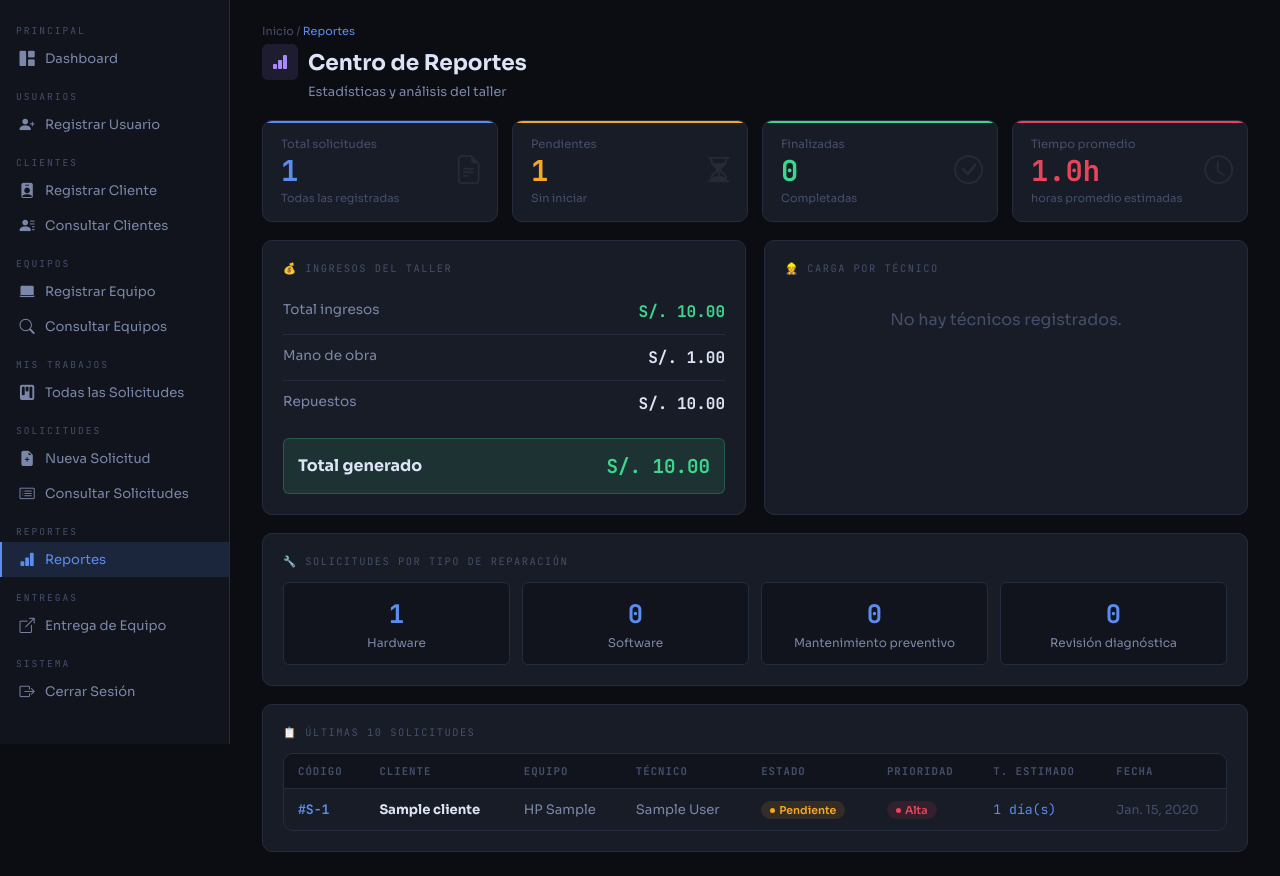
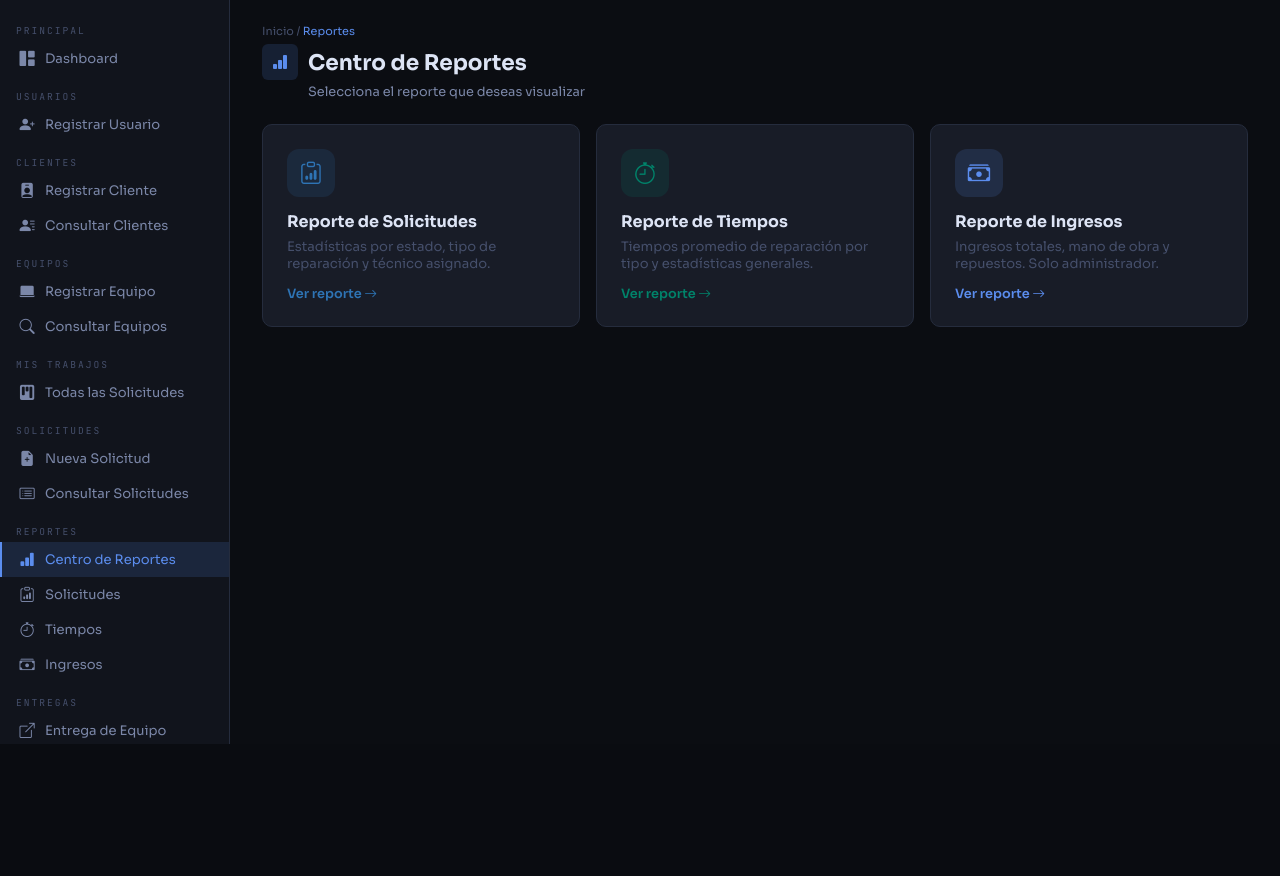
Before and after one commit to malcamilianabel-source/techrepair, a Django app: page /reportes/ in a window 1280 px wide. Shown: the part 56-932 px from the top of the page. After the commit the page ends 800 px from the top, so only its background shows below. Run offline with Django 5.2, Linux system fonts and the light colour scheme; a user stored in the database is signed in; tables that the repository leaves empty hold one stand-in row (values such as "Sample post").

Commit message:
Reportes

```diff
--- a/core/templates/core/base.html
+++ b/core/templates/core/base.html
@@ -172,7 +172,16 @@ textarea.fc{resize:vertical;min-height:80px;}
   </a>
   <div class="sb-sect">Reportes</div>
   <a href="{% url 'reportes' %}" class="sb-item {% if request.resolver_match.url_name == 'reportes' %}on{% endif %}">
-    <i class="bi bi-bar-chart-fill"></i> Reportes
+    <i class="bi bi-bar-chart-fill"></i> Centro de Reportes
+  </a>
+  <a href="{% url 'reporte_solicitudes' %}" class="sb-item {% if request.resolver_match.url_name == 'reporte_solicitudes' %}on{% endif %}">
+    <i class="bi bi-clipboard-data"></i> Solicitudes
+  </a>
+  <a href="{% url 'reporte_tiempos' %}" class="sb-item {% if request.resolver_match.url_name == 'reporte_tiempos' %}on{% endif %}">
+    <i class="bi bi-stopwatch"></i> Tiempos
+  </a>
+  <a href="{% url 'reporte_ingresos' %}" class="sb-item {% if request.resolver_match.url_name == 'reporte_ingresos' %}on{% endif %}">
+    <i class="bi bi-cash-stack"></i> Ingresos
   </a>
   <div class="sb-sect">Entregas</div>
   <a href="{% url 'consultar_solicitudes' %}?estado=finalizado" class="sb-item {% if request.resolver_match.url_name == 'entrega' %}on{% endif %}">
@@ -202,9 +211,15 @@ textarea.fc{resize:vertical;min-height:80px;}
   <a href="{% url 'consultar_solicitudes' %}" class="sb-item {% if request.resolver_match.url_name == 'consultar_solicitudes' %}on{% endif %}">
     <i class="bi bi-card-list"></i> Consultar Solicitudes
   </a>
-  <div class="sb-sect">Reportes</div>
+ <div class="sb-sect">Reportes</div>
   <a href="{% url 'reportes' %}" class="sb-item {% if request.resolver_match.url_name == 'reportes' %}on{% endif %}">
-    <i class="bi bi-bar-chart-fill"></i> Reportes
+    <i class="bi bi-bar-chart-fill"></i> Centro de Reportes
+  </a>
+  <a href="{% url 'reporte_solicitudes' %}" class="sb-item {% if request.resolver_match.url_name == 'reporte_solicitudes' %}on{% endif %}">
+    <i class="bi bi-clipboard-data"></i> Solicitudes
+  </a>
+  <a href="{% url 'reporte_tiempos' %}" class="sb-item {% if request.resolver_match.url_name == 'reporte_tiempos' %}on{% endif %}">
+    <i class="bi bi-stopwatch"></i> Tiempos
   </a>
   <div class="sb-sect">Entregas</div>
   <a href="{% url 'consultar_solicitudes' %}?estado=finalizado" class="sb-item {% if request.resolver_match.url_name == 'entrega' %}on{% endif %}">
--- a/core/templates/core/reportes/index.html
+++ b/core/templates/core/reportes/index.html
@@ -1,180 +1,83 @@
 {% extends 'core/base.html' %}
-
 {% block title %}Reportes{% endblock %}
-
 {% block content %}
 <div class="bc">Inicio / <span>Reportes</span></div>
-<div style="margin-bottom:20px;">
+<div style="margin-bottom:24px;">
   <div class="pt">
-    <div class="pt-ic" style="background:var(--pg);color:var(--purple);">
+    <div class="pt-ic" style="background:var(--ag);color:var(--accent);">
       <i class="bi bi-bar-chart-fill"></i>
     </div>
     Centro de Reportes
   </div>
-  <div class="ps">Estadísticas y análisis del taller</div>
+  <div class="ps">Selecciona el reporte que deseas visualizar</div>
 </div>
 
-<!-- STATS PRINCIPALES -->
-<div class="grid4" style="margin-bottom:18px;">
-  <div class="stat b">
-    <div class="sl">Total solicitudes</div>
-    <div class="sv b">{{ total_sol }}</div>
-    <div class="ss">Todas las registradas</div>
-    <i class="bi bi-file-earmark-text si"></i>
-  </div>
-  <div class="stat o">
-    <div class="sl">Pendientes</div>
-    <div class="sv o">{{ pendientes }}</div>
-    <div class="ss">Sin iniciar</div>
-    <i class="bi bi-hourglass-split si"></i>
-  </div>
-  <div class="stat g">
-    <div class="sl">Finalizadas</div>
-    <div class="sv g">{{ finalizadas }}</div>
-    <div class="ss">Completadas</div>
-    <i class="bi bi-check-circle si"></i>
-  </div>
-  <div class="stat r">
-    <div class="sl">Tiempo promedio</div>
-    <div class="sv r">{{ promedio_dias }}h</div>
-    <div class="ss">horas promedio estimadas</div>
-    <i class="bi bi-clock si"></i>
-  </div>
-</div>
+<div style="display:grid;grid-template-columns:repeat(auto-fit,minmax(260px,1fr));gap:16px;">
 
-<div class="two" style="margin-bottom:18px;">
-  <!-- INGRESOS -->
-  <div class="card">
-    <div class="ct">💰 Ingresos del taller</div>
-    <div style="display:flex;flex-direction:column;gap:0;">
-      <div style="display:flex;justify-content:space-between;padding:12px 0;border-bottom:1px solid var(--border);">
-        <span style="font-size:.85rem;color:var(--t2);">Total ingresos</span>
-        <span style="font-family:'JetBrains Mono',monospace;font-weight:700;color:var(--success);">
-          S/. {{ total_ingresos }}</span>
+  <a href="{% url 'reporte_solicitudes' %}" style="text-decoration:none;">
+    <div class="card" style="padding:24px;cursor:pointer;transition:border-color .2s;
+      border:1px solid var(--border);" onmouseover="this.style.borderColor='#2E74B5'"
+      onmouseout="this.style.borderColor='var(--border)'">
+      <div style="width:48px;height:48px;border-radius:12px;background:rgba(46,116,181,.15);
+        display:flex;align-items:center;justify-content:center;
+        font-size:1.4rem;color:#2E74B5;margin-bottom:14px;">
+        <i class="bi bi-clipboard-data"></i>
       </div>
-      <div style="display:flex;justify-content:space-between;padding:12px 0;border-bottom:1px solid var(--border);">
-        <span style="font-size:.85rem;color:var(--t2);">Mano de obra</span>
-        <span style="font-family:'JetBrains Mono',monospace;font-weight:700;">
-          S/. {{ total_mano_obra }}</span>
+      <div style="font-size:1rem;font-weight:700;color:var(--t1);margin-bottom:6px;">
+        Reporte de Solicitudes
       </div>
-      <div style="display:flex;justify-content:space-between;padding:12px 0;">
-        <span style="font-size:.85rem;color:var(--t2);">Repuestos</span>
-        <span style="font-family:'JetBrains Mono',monospace;font-weight:700;">
-          S/. {{ total_ingresos|floatformat:2 }}</span>
+      <div style="font-size:.82rem;color:var(--t3);">
+        Estadísticas por estado, tipo de reparación y técnico asignado.
+      </div>
+      <div style="margin-top:14px;font-size:.8rem;color:#2E74B5;font-weight:600;">
+        Ver reporte <i class="bi bi-arrow-right"></i>
       </div>
     </div>
-    <div style="display:flex;justify-content:space-between;align-items:center;
-      padding:14px;background:var(--sg);border:1px solid rgba(61,214,140,.25);
-      border-radius:var(--rs);margin-top:12px;">
-      <span style="font-weight:700;">Total generado</span>
-      <span style="font-family:'JetBrains Mono',monospace;color:var(--success);font-size:1.2rem;font-weight:700;">
-        S/. {{ total_ingresos }}</span>
+  </a>
+
+  <a href="{% url 'reporte_tiempos' %}" style="text-decoration:none;">
+    <div class="card" style="padding:24px;cursor:pointer;transition:border-color .2s;
+      border:1px solid var(--border);" onmouseover="this.style.borderColor='#00836A'"
+      onmouseout="this.style.borderColor='var(--border)'">
+      <div style="width:48px;height:48px;border-radius:12px;background:rgba(0,131,106,.15);
+        display:flex;align-items:center;justify-content:center;
+        font-size:1.4rem;color:#00836A;margin-bottom:14px;">
+        <i class="bi bi-stopwatch"></i>
+      </div>
+      <div style="font-size:1rem;font-weight:700;color:var(--t1);margin-bottom:6px;">
+        Reporte de Tiempos
+      </div>
+      <div style="font-size:.82rem;color:var(--t3);">
+        Tiempos promedio de reparación por tipo y estadísticas generales.
+      </div>
+      <div style="margin-top:14px;font-size:.8rem;color:#00836A;font-weight:600;">
+        Ver reporte <i class="bi bi-arrow-right"></i>
+      </div>
     </div>
-  </div>
+  </a>
 
-  <!-- CARGA POR TÉCNICO -->
-  <div class="card">
-    <div class="ct">👷 Carga por técnico</div>
-    {% if carga_tecnicos %}
-    <div style="display:flex;flex-direction:column;gap:14px;">
-      {% for tec in carga_tecnicos %}
-      <div>
-        <div style="display:flex;justify-content:space-between;margin-bottom:6px;">
-          <span style="font-size:.85rem;font-weight:600;">{{ tec.nombre }}</span>
-          <span style="font-family:'JetBrains Mono',monospace;font-size:.85rem;color:var(--accent);">
-            {{ tec.cantidad }} trabajo(s)</span>
-        </div>
-        <div style="height:6px;background:var(--border);border-radius:3px;">
-          <div style="height:100%;width:{% if tec.cantidad > 0 %}{{ tec.cantidad }}0{% else %}0{% endif %}%;
-            max-width:100%;background:var(--accent);border-radius:3px;"></div>
-        </div>
+  {% if request.user.rol == 'admin' %}
+  <a href="{% url 'reporte_ingresos' %}" style="text-decoration:none;">
+    <div class="card" style="padding:24px;cursor:pointer;transition:border-color .2s;
+      border:1px solid var(--border);" onmouseover="this.style.borderColor='var(--accent)'"
+      onmouseout="this.style.borderColor='var(--border)'">
+      <div style="width:48px;height:48px;border-radius:12px;background:var(--ag);
+        display:flex;align-items:center;justify-content:center;
+        font-size:1.4rem;color:var(--accent);margin-bottom:14px;">
+        <i class="bi bi-cash-stack"></i>
       </div>
-      {% endfor %}
+      <div style="font-size:1rem;font-weight:700;color:var(--t1);margin-bottom:6px;">
+        Reporte de Ingresos
+      </div>
+      <div style="font-size:.82rem;color:var(--t3);">
+        Ingresos totales, mano de obra y repuestos. Solo administrador.
+      </div>
+      <div style="margin-top:14px;font-size:.8rem;color:var(--accent);font-weight:600;">
+        Ver reporte <i class="bi bi-arrow-right"></i>
+      </div>
     </div>
-    {% else %}
-    <div style="text-align:center;padding:20px;color:var(--t3);">
-      No hay técnicos registrados.
-    </div>
-    {% endif %}
-  </div>
+  </a>
+  {% endif %}
+
 </div>
-
-<!-- TIPOS DE REPARACIÓN -->
-<div class="card" style="margin-bottom:18px;">
-  <div class="ct">🔧 Solicitudes por tipo de reparación</div>
-  <div style="display:grid;grid-template-columns:repeat(4,1fr);gap:12px;">
-    {% for tipo, cantidad in tipos.items %}
-    <div style="background:var(--surface);border:1px solid var(--border);
-      border-radius:var(--rs);padding:14px;text-align:center;">
-      <div style="font-size:1.6rem;font-weight:700;font-family:'JetBrains Mono',monospace;
-        color:var(--accent);">{{ cantidad }}</div>
-      <div style="font-size:.75rem;color:var(--t2);margin-top:4px;">{{ tipo }}</div>
-    </div>
-    {% endfor %}
-  </div>
-</div>
-
-<!-- SOLICITUDES RECIENTES -->
-<div class="card">
-  <div class="ct">📋 Últimas 10 solicitudes</div>
-  <div class="tw">
-    <table>
-      <thead>
-        <tr>
-          <th>Código</th>
-          <th>Cliente</th>
-          <th>Equipo</th>
-          <th>Técnico</th>
-          <th>Estado</th>
-          <th>Prioridad</th>
-          <th>T. Estimado</th>
-          <th>Fecha</th>
-        </tr>
-      </thead>
-      <tbody>
-        {% for sol in recientes %}
-        <tr>
-          <td><strong class="mono acc">#S-{{ sol.id }}</strong></td>
-          <td><strong>{{ sol.cliente.nombre }}</strong></td>
-          <td>{{ sol.equipo.get_marca_display }} {{ sol.equipo.modelo }}</td>
-          <td>
-            {% if sol.detalle.tecnico %}
-              {{ sol.detalle.tecnico.get_full_name|default:sol.detalle.tecnico.username }}
-            {% else %}
-              <span style="color:var(--t3);">Sin asignar</span>
-            {% endif %}
-          </td>
-          <td>
-            {% if sol.estado == 'pendiente' %}<span class="badge bp">Pendiente</span>
-            {% elif sol.estado == 'proceso' %}<span class="badge bpr">En proceso</span>
-            {% elif sol.estado == 'finalizado' %}<span class="badge bf">Finalizado</span>
-            {% else %}<span class="badge">{{ sol.get_estado_display }}</span>{% endif %}
-          </td>
-          <td>
-            {% if sol.prioridad == 'alta' %}<span class="badge bh">Alta</span>
-            {% elif sol.prioridad == 'media' %}<span class="badge bm">Media</span>
-            {% else %}<span class="badge bl">Baja</span>{% endif %}
-          </td>
-          <td class="mono">
-            {% if sol.dias_estimados %}
-              <span style="color:var(--accent);">{{ sol.dias_estimados }} día(s)</span>
-            {% else %}—{% endif %}
-          </td>
-          <td style="font-size:.78rem;color:var(--t3);">{{ sol.fecha_ingreso }}</td>
-        </tr>
-        {% empty %}
-        <tr>
-          <td colspan="8" style="text-align:center;padding:30px;color:var(--t3);">
-            No hay solicitudes registradas.
-          </td>
-        </tr>
-        {% endfor %}
-      </tbody>
-    </table>
-  </div>
-</div>
-
-<style>
-:root{--purple:#a78bfa;--pg:rgba(167,139,250,.12);}
-</style>
 {% endblock %}
--- a/core/urls.py
+++ b/core/urls.py
@@ -41,6 +41,9 @@ urlpatterns = [
 
     # ── REPORTES ──
     path('reportes/', views.reportes, name='reportes'),
+    path('reportes/solicitudes/', views.reporte_solicitudes, name='reporte_solicitudes'),
+    path('reportes/tiempos/', views.reporte_tiempos, name='reporte_tiempos'),
+    path('reportes/ingresos/', views.reporte_ingresos, name='reporte_ingresos'),
 
     # ── AJAX ──
     path('api/equipos/<int:cliente_id>/', views.equipos_por_cliente, name='equipos_por_cliente'),
--- a/core/views.py
+++ b/core/views.py
@@ -479,67 +479,117 @@ def costos(request, pk):
         'costo':     costo,
     })
 
-    # ── REPORTES ───────────────────────────────────────────────────
+    # ── REPORTES — ÍNDICE ──────────────────────────────────────────
 @login_required(login_url='login')
 def reportes(request):
     if request.user.rol not in ['admin', 'recep']:
         return redirect('dashboard')
+    return render(request, 'core/reportes/index.html', {})
 
-    # Estadísticas generales
-    total_sol      = Solicitud.objects.count()
-    pendientes     = Solicitud.objects.filter(estado='pendiente').count()
-    en_proceso     = Solicitud.objects.filter(estado='proceso').count()
-    finalizadas    = Solicitud.objects.filter(estado='finalizado').count()
-    entregadas     = Solicitud.objects.filter(estado='entregado').count()
 
-    # Solicitudes por tipo
+# ── REPORTE SOLICITUDES ────────────────────────────────────────
+@login_required(login_url='login')
+def reporte_solicitudes(request):
+    if request.user.rol not in ['admin', 'recep']:
+        return redirect('dashboard')
+
+    total    = Solicitud.objects.count()
+    estados  = {
+        'Pendiente':   Solicitud.objects.filter(estado='pendiente').count(),
+        'En proceso':  Solicitud.objects.filter(estado='proceso').count(),
+        'Finalizado':  Solicitud.objects.filter(estado='finalizado').count(),
+        'Entregado':   Solicitud.objects.filter(estado='entregado').count(),
+    }
     tipos = {}
     for t, label in Solicitud.TIPOS_REP:
         tipos[label] = Solicitud.objects.filter(tipo_reparacion=t).count()
 
-    # Solicitudes por técnico
-    tecnicos = Usuario.objects.filter(rol='tec')
-    carga_tecnicos = []
-    for tec in tecnicos:
+    por_tecnico = []
+    for tec in Usuario.objects.filter(rol='tec'):
         cant = DetalleSolicitud.objects.filter(tecnico=tec).count()
-        carga_tecnicos.append({
-            'nombre': tec.get_full_name() or tec.username,
+        por_tecnico.append({
+            'nombre':   tec.get_full_name() or tec.username,
             'cantidad': cant,
         })
 
-    # Ingresos totales
-    from .models import Costo
-    costos = Costo.objects.all()
-    total_ingresos   = sum(c.total for c in costos)
-    total_mano_obra  = sum(c.mano_obra for c in costos)
-
-    # Tiempos promedio
-    sols_con_tiempo = Solicitud.objects.filter(
-        dias_estimados__isnull=False)
-    if sols_con_tiempo.exists():
-        promedio_dias = sum(
-            s.dias_estimados for s in sols_con_tiempo
-        ) / sols_con_tiempo.count()
-    else:
-        promedio_dias = 0
-
-    # Solicitudes recientes
     recientes = Solicitud.objects.select_related(
         'cliente', 'equipo', 'detalle__tecnico'
     ).order_by('-creado_en')[:10]
 
-    return render(request, 'core/reportes/index.html', {
-        'total_sol':      total_sol,
-        'pendientes':     pendientes,
-        'en_proceso':     en_proceso,
-        'finalizadas':    finalizadas,
-        'entregadas':     entregadas,
-        'tipos':          tipos,
-        'carga_tecnicos': carga_tecnicos,
-        'total_ingresos': total_ingresos,
-        'total_mano_obra':total_mano_obra,
-        'promedio_dias':  round(promedio_dias, 1),
-        'recientes':      recientes,
+    return render(request, 'core/reportes/solicitudes.html', {
+        'total':       total,
+        'estados':     estados,
+        'tipos':       tipos,
+        'por_tecnico': por_tecnico,
+        'recientes':   recientes,
+    })
+
+
+# ── REPORTE TIEMPOS ────────────────────────────────────────────
+@login_required(login_url='login')
+def reporte_tiempos(request):
+    if request.user.rol not in ['admin', 'recep']:
+        return redirect('dashboard')
+
+    import re
+    tiempos_por_tipo = {}
+    for t, label in Solicitud.TIPOS_REP:
+        sols = Solicitud.objects.filter(tipo_reparacion=t)
+        total_horas = 0
+        count = 0
+        for s in sols:
+            if s.tiempo_estimado_texto:
+                m = re.search(r'\d+', s.tiempo_estimado_texto)
+                if m:
+                    total_horas += int(m.group())
+                    count += 1
+        promedio = round(total_horas / count, 1) if count else 0
+        tiempos_por_tipo[label] = {
+            'cantidad': sols.count(),
+            'promedio': promedio,
+            'total_horas': total_horas,
+        }
+
+    sols_con_tiempo = [
+        s for s in Solicitud.objects.all()
+        if s.tiempo_estimado_texto and re.search(r'\d+', s.tiempo_estimado_texto)
+    ]
+    promedio_general = 0
+    if sols_con_tiempo:
+        total = sum(
+            int(re.search(r'\d+', s.tiempo_estimado_texto).group())
+            for s in sols_con_tiempo
+        )
+        promedio_general = round(total / len(sols_con_tiempo), 1)
+
+    return render(request, 'core/reportes/tiempos.html', {
+        'tiempos_por_tipo': tiempos_por_tipo,
+        'promedio_general': promedio_general,
+        'total_solicitudes': Solicitud.objects.count(),
+    })
+
+
+# ── REPORTE INGRESOS ───────────────────────────────────────────
+@login_required(login_url='login')
+def reporte_ingresos(request):
+    if request.user.rol != 'admin':
+        return redirect('dashboard')
+
+    costos = Costo.objects.select_related('solicitud__cliente').all()
+    total_ingresos  = sum(c.total      for c in costos)
+    total_mano_obra = sum(c.mano_obra  for c in costos)
+    total_repuestos = total_ingresos - total_mano_obra
+
+    ultimos = Costo.objects.select_related(
+        'solicitud__cliente', 'solicitud__equipo'
+    ).order_by('-solicitud__creado_en')[:10]
+
+    return render(request, 'core/reportes/ingresos.html', {
+        'total_ingresos':  total_ingresos,
+        'total_mano_obra': total_mano_obra,
+        'total_repuestos': total_repuestos,
+        'ultimos':         ultimos,
+        'total_registros': costos.count(),
     })
 
     # ── API: EQUIPOS POR CLIENTE ───────────────────────────────────
```
Also changed, not shown: core/templates/core/reportes/ingresos.html (added, +59 -0 lines), core/templates/core/reportes/solicitudes.html (added, +99 -0 lines), core/templates/core/reportes/tiempos.html (added, +59 -0 lines).
